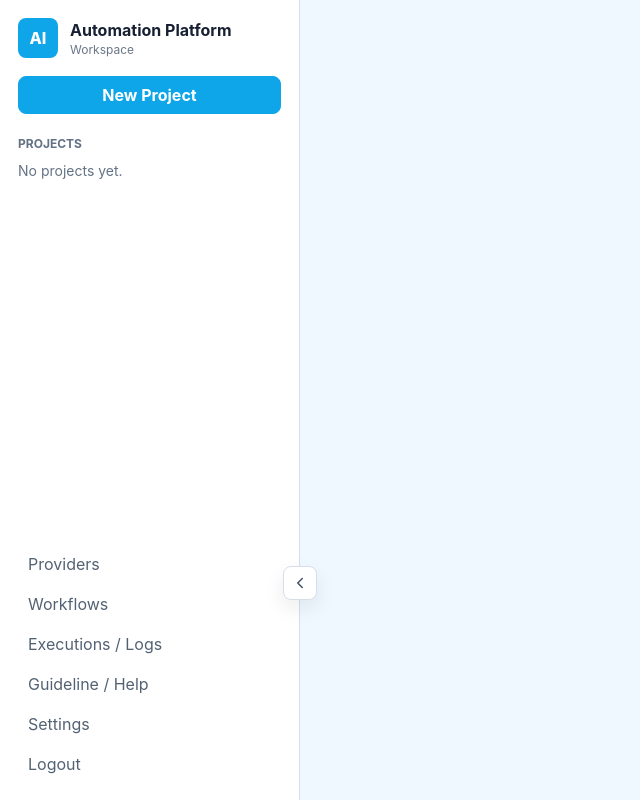
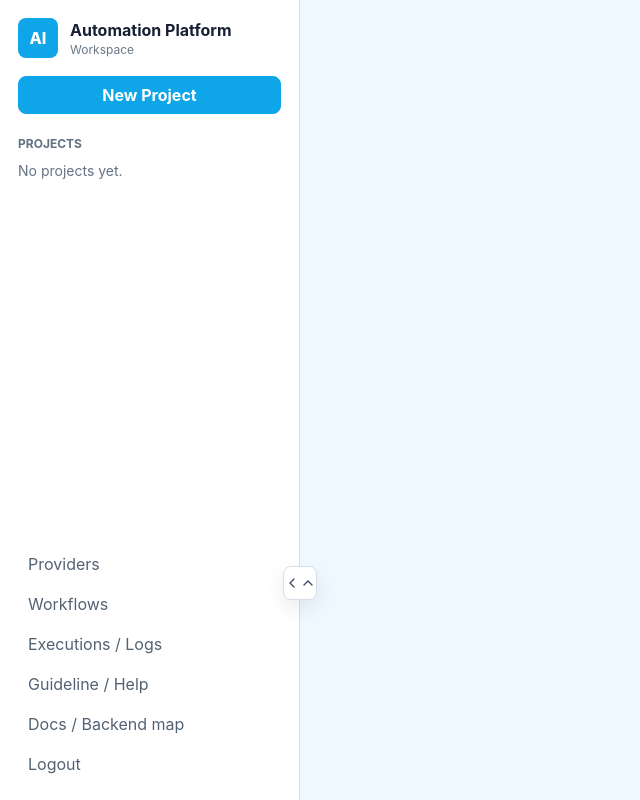
Before and after one commit to Anastasia-front/ai-platform-frontend, a Django app: template dashboard/templates/dashboard/app_base.html in a window 1280 px wide. Shown: the whole page, without its empty margins (0-640 px from the left). Run offline with Django 5.2, Linux system fonts and the light colour scheme; the template is opened without the code that fills it, so the values that code supplies are empty.

Commit message:
Update sidebar-toggle-icon and docs page name

```diff
--- a/dashboard/templates/dashboard/app_base.html
+++ b/dashboard/templates/dashboard/app_base.html
@@ -4,11 +4,17 @@
 <div class="app-shell">
     <div class="sidebar-hover-zone" data-sidebar-hover-zone aria-hidden="true"></div>
     <button type="button" class="sidebar-toggle" data-sidebar-toggle aria-label="Close sidebar" aria-expanded="true">
-        <svg class="sidebar-toggle-icon sidebar-toggle-close" aria-hidden="true" viewBox="0 0 24 24" fill="none">
+        <svg class="sidebar-toggle-icon sidebar-toggle-close sidebar-toggle-desktop-icon" aria-hidden="true" viewBox="0 0 24 24" fill="none">
             <path d="m15 6-6 6 6 6" stroke="currentColor" stroke-width="2" stroke-linecap="round" stroke-linejoin="round"/>
         </svg>
-        <svg class="sidebar-toggle-icon sidebar-toggle-open" aria-hidden="true" viewBox="0 0 24 24" fill="none">
+        <svg class="sidebar-toggle-icon sidebar-toggle-open sidebar-toggle-desktop-icon" aria-hidden="true" viewBox="0 0 24 24" fill="none">
             <path d="m9 6 6 6-6 6" stroke="currentColor" stroke-width="2" stroke-linecap="round" stroke-linejoin="round"/>
+        </svg>
+        <svg class="sidebar-toggle-icon sidebar-toggle-close sidebar-toggle-mobile-icon" aria-hidden="true" viewBox="0 0 24 24" fill="none">
+            <path d="m18 15-6-6-6 6" stroke="currentColor" stroke-width="2" stroke-linecap="round" stroke-linejoin="round"/>
+        </svg>
+        <svg class="sidebar-toggle-icon sidebar-toggle-open sidebar-toggle-mobile-icon" aria-hidden="true" viewBox="0 0 24 24" fill="none">
+            <path d="m6 9 6 6 6-6" stroke="currentColor" stroke-width="2" stroke-linecap="round" stroke-linejoin="round"/>
         </svg>
     </button>
     <aside class="sidebar" aria-label="Workspace navigation">
@@ -71,7 +77,7 @@
             <a href="{% url 'dashboard:workflows' %}" {% if current_url_name == 'workflows' %}class="active"{% endif %}>Workflows</a>
             <a href="{% url 'dashboard:executions' %}" {% if current_url_name == 'executions' or current_url_name == 'execution_detail' %}class="active"{% endif %}>Executions / Logs</a>
             <a href="{% url 'dashboard:guide' %}" {% if current_url_name == 'guide' %}class="active"{% endif %}>Guideline / Help</a>
-            <a href="{% url 'dashboard:settings' %}" {% if current_url_name == 'settings' %}class="active"{% endif %}>Settings</a>
+            <a href="{% url 'dashboard:settings' %}" {% if current_url_name == 'settings' %}class="active"{% endif %}>Docs / Backend map</a>
             <a href="{% url 'dashboard:logout' %}">Logout</a>
         </nav>
         <div class="sidebar-resizer" data-sidebar-resizer role="separator" aria-orientation="vertical" aria-label="Resize sidebar"></div>
```
